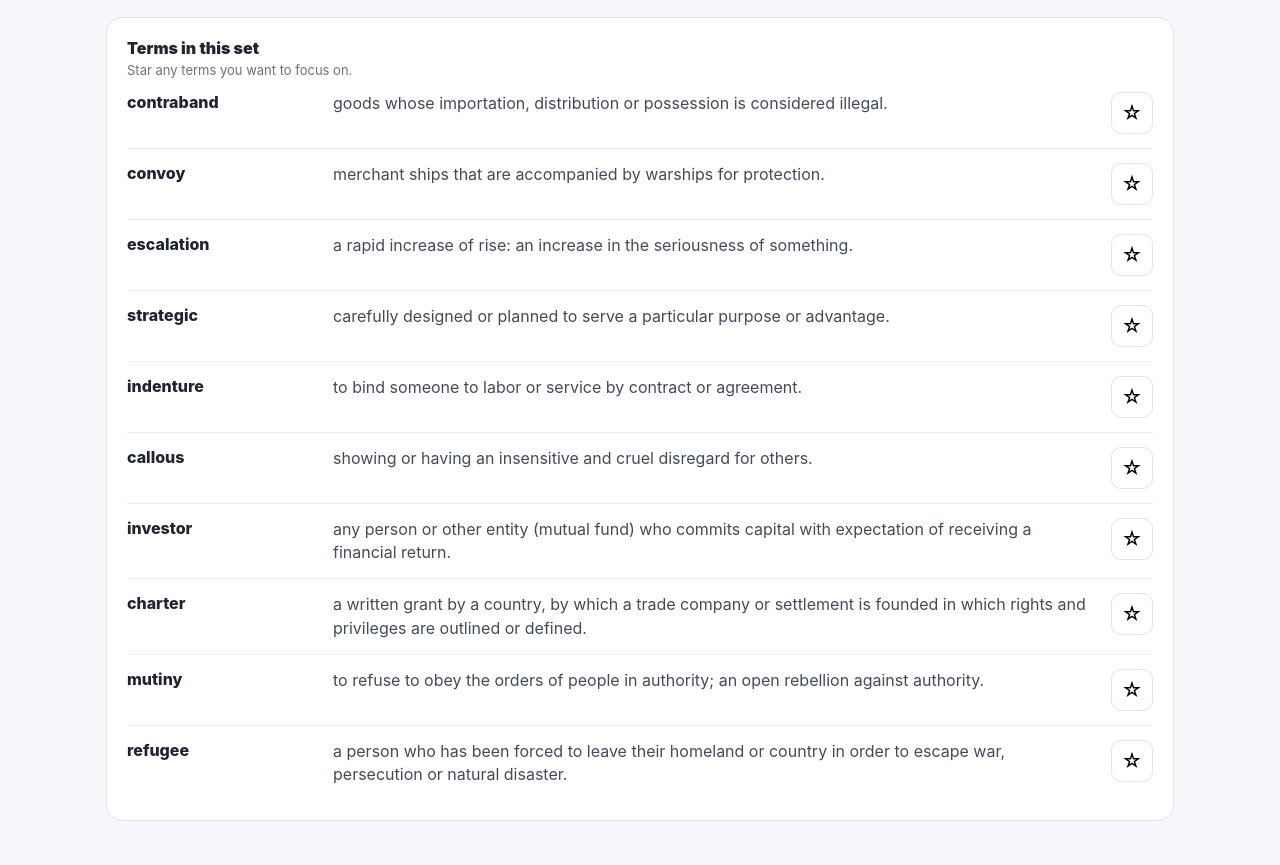
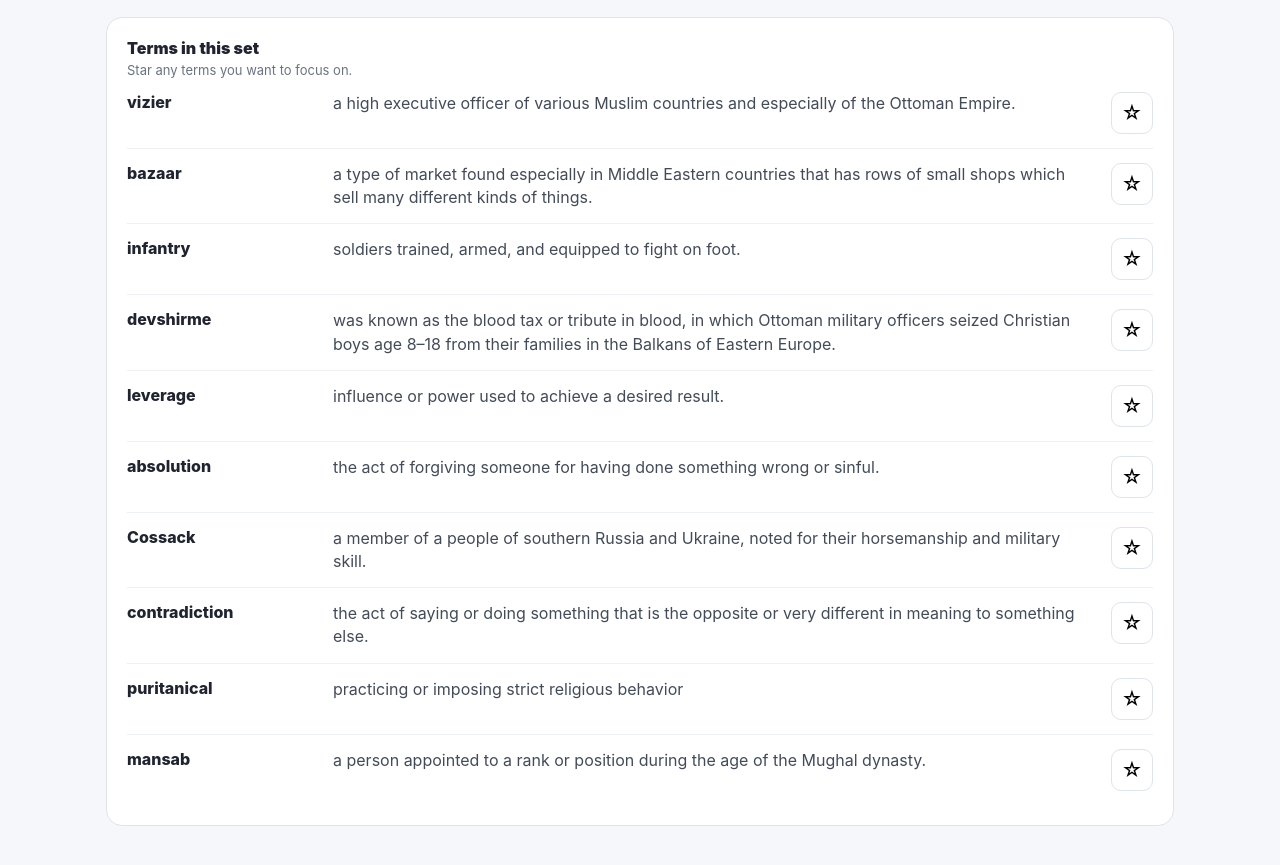
Before and after one commit to kingezano123/history-vocab-study, a plain HTML site: page index.html in a window 1280 px wide. Shown: the part 721-1586 px from the top of the page. Drawn offline with Linux system fonts and the light colour scheme.

Commit message:
Update AP World vocabulary: vizier through mansab

```diff
--- a/index.html
+++ b/index.html
@@ -126,7 +126,7 @@ h1{margin:0;font-size:30px}
   <div class="top">
     <div>
       <h1>History Vocabulary</h1>
-      <div class="subtitle">10 terms · Latest vocabulary set</div>
+      <div class="subtitle">10 terms · AP World History: Modern</div>
     </div>
     <div class="stats">
       <div class="pill" id="starStat">★ 0 starred</div>
@@ -261,16 +261,16 @@ h1{margin:0;font-size:30px}
 <script>
 (() => {
 const data = [
- {"word":"contraband","definition":"goods whose importation, distribution or possession is considered illegal."},
- {"word":"convoy","definition":"merchant ships that are accompanied by warships for protection."},
- {"word":"escalation","definition":"a rapid increase of rise: an increase in the seriousness of something."},
- {"word":"strategic","definition":"carefully designed or planned to serve a particular purpose or advantage."},
- {"word":"indenture","definition":"to bind someone to labor or service by contract or agreement."},
- {"word":"callous","definition":"showing or having an insensitive and cruel disregard for others."},
- {"word":"investor","definition":"any person or other entity (mutual fund) who commits capital with expectation of receiving a financial return."},
- {"word":"charter","definition":"a written grant by a country, by which a trade company or settlement is founded in which rights and privileges are outlined or defined."},
- {"word":"mutiny","definition":"to refuse to obey the orders of people in authority; an open rebellion against authority."},
- {"word":"refugee","definition":"a person who has been forced to leave their homeland or country in order to escape war, persecution or natural disaster."}
+ {"word":"vizier","definition":"a high executive officer of various Muslim countries and especially of the Ottoman Empire."},
+ {"word":"bazaar","definition":"a type of market found especially in Middle Eastern countries that has rows of small shops which sell many different kinds of things."},
+ {"word":"infantry","definition":"soldiers trained, armed, and equipped to fight on foot."},
+ {"word":"devshirme","definition":"was known as the blood tax or tribute in blood, in which Ottoman military officers seized Christian boys age 8–18 from their families in the Balkans of Eastern Europe."},
+ {"word":"leverage","definition":"influence or power used to achieve a desired result."},
+ {"word":"absolution","definition":"the act of forgiving someone for having done something wrong or sinful."},
+ {"word":"Cossack","definition":"a member of a people of southern Russia and Ukraine, noted for their horsemanship and military skill."},
+ {"word":"contradiction","definition":"the act of saying or doing something that is the opposite or very different in meaning to something else."},
+ {"word":"puritanical","definition":"practicing or imposing strict religious behavior"},
+ {"word":"mansab","definition":"a person appointed to a rank or position during the age of the Mughal dynasty."}
 ]
 
 const state = {
```
